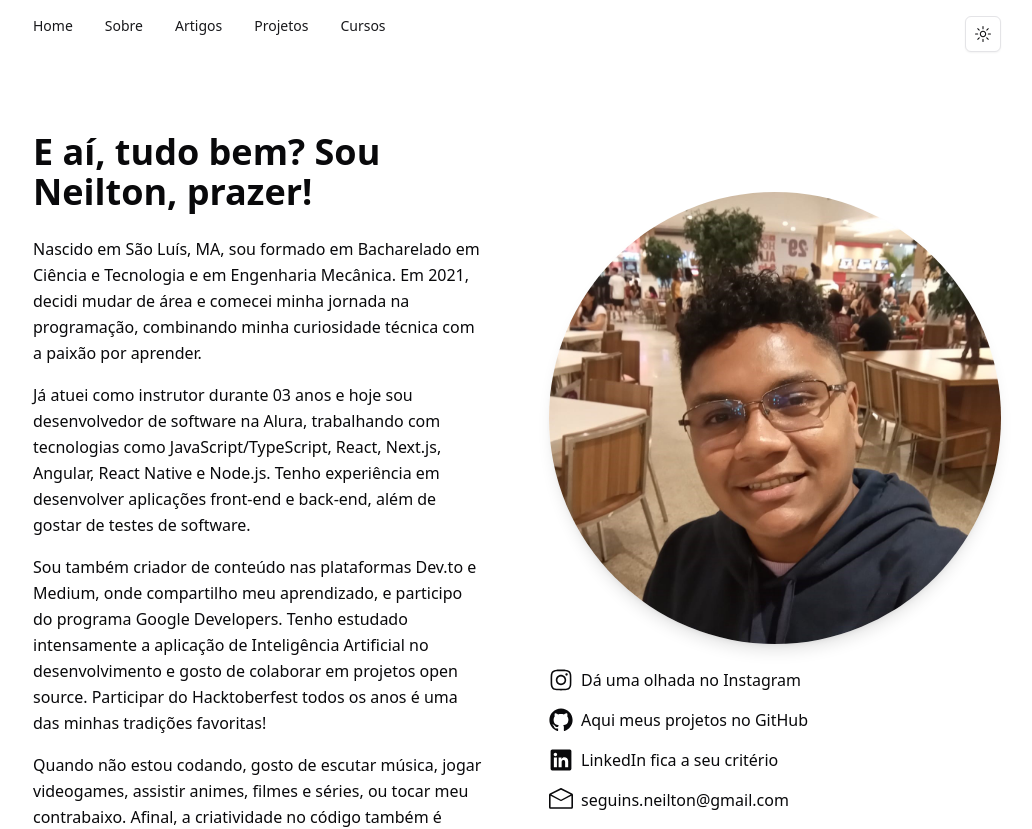
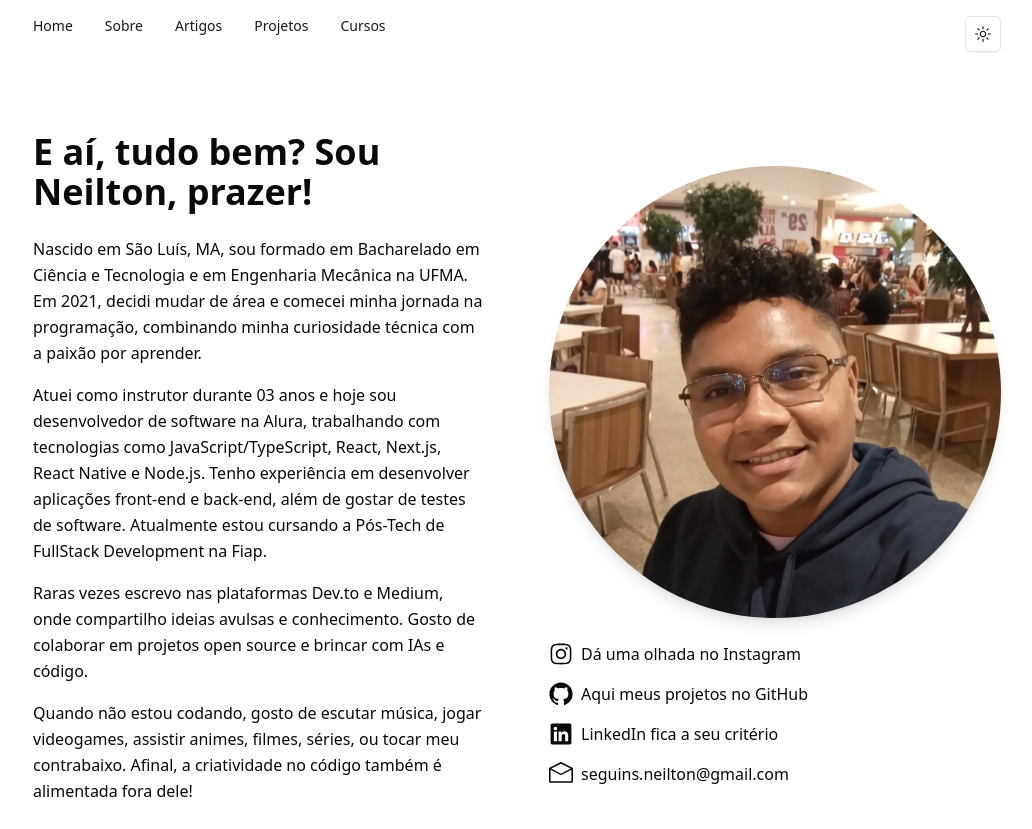
Before and after one commit to NeiltonSeguins/portfolio-site, a Next.js app: page /about in a window 1280 px wide. Shown: the top 829 px of the page, without its empty margins (123-1155 px from the left). Built offline with nearby package versions, Linux system fonts and the light colour scheme.

Commit message:
fix: ajusta alguns estilos e o texto do profile.

```diff
--- a/src/app/about/page.tsx
+++ b/src/app/about/page.tsx
@@ -18,10 +18,10 @@ interface AboutPageData {
 const aboutData = {
   name: "Neilton",
   description: [
-    "Nascido em São Luís, MA, sou formado em Bacharelado em Ciência e Tecnologia e em Engenharia Mecânica. Em 2021, decidi mudar de área e comecei minha jornada na programação, combinando minha curiosidade técnica com a paixão por aprender.",
-    "Já atuei como instrutor durante 03 anos e hoje sou desenvolvedor de software na Alura, trabalhando com tecnologias como JavaScript/TypeScript, React, Next.js, Angular, React Native e Node.js. Tenho experiência em desenvolver aplicações front-end e back-end, além de gostar de testes de software.",
-    "Sou também criador de conteúdo nas plataformas Dev.to e Medium, onde compartilho meu aprendizado, e participo do programa Google Developers. Tenho estudado intensamente a aplicação de Inteligência Artificial no desenvolvimento e gosto de colaborar em projetos open source. Participar do Hacktoberfest todos os anos é uma das minhas tradições favoritas!",
-    "Quando não estou codando, gosto de escutar música, jogar videogames, assistir animes, filmes e séries, ou tocar meu contrabaixo. Afinal, a criatividade no código também é alimentada fora dele!",
+    "Nascido em São Luís, MA, sou formado em Bacharelado em Ciência e Tecnologia e em Engenharia Mecânica na UFMA. Em 2021, decidi mudar de área e comecei minha jornada na programação, combinando minha curiosidade técnica com a paixão por aprender.",
+    "Atuei como instrutor durante 03 anos e hoje sou desenvolvedor de software na Alura, trabalhando com tecnologias como JavaScript/TypeScript, React, Next.js, React Native e Node.js. Tenho experiência em desenvolver aplicações front-end e back-end, além de gostar de testes de software. Atualmente estou cursando a Pós-Tech de FullStack Development na Fiap.",
+    "Raras vezes escrevo nas plataformas Dev.to e Medium, onde compartilho ideias avulsas e conhecimento. Gosto de colaborar em projetos open source e brincar com IAs e código.",
+    "Quando não estou codando, gosto de escutar música, jogar videogames, assistir animes, filmes, séries, ou tocar meu contrabaixo. Afinal, a criatividade no código também é alimentada fora dele!",
   ],
   image: profilePic,
   links: [
--- a/src/app/layout.tsx
+++ b/src/app/layout.tsx
@@ -24,9 +24,9 @@ export default function RootLayout({
           disableTransitionOnChange
         >
           <div className="flex justify-center min-h-screen">
-            <div className="w-full max-w-[1000px] px-4">
+            <div className="w-full max-w-[1000px] px-4 flex flex-col min-h-screen">
               <Header />
-              {children}
+              <main className="flex-1">{children}</main>
               <Footer />
             </div>
           </div>
--- a/src/components/Header/index.tsx
+++ b/src/components/Header/index.tsx
@@ -34,7 +34,7 @@ const Header = () => {
 
       {/* Botão de alternância (menu hamburguer) para telas pequenas */}
       <button
-        className="sm:hidden flex items-center px-4"
+        className="sm:hidden flex items-center"
         onClick={toggleMenu}
         aria-label="Toggle menu"
       >
--- a/src/components/PageLayout/index.tsx
+++ b/src/components/PageLayout/index.tsx
@@ -15,7 +15,7 @@ const PageLayout = ({ heading, subheading, items }: PageLayoutProps) => {
         <p className="text-lg  mt-4 mb-16">{subheading}</p>
       </div>
       <div className="md:border-l md:border-zinc-100 md:pl-6 md:dark:border-zinc-700/40">
-        <div className="flex max-w-3xl flex-col space-y-16">
+        <div className="flex max-w-3xl flex-col space-y-8 md:space-y-16">
           {items.map((item) => (
             <ListItemCard key={item.id} item={item} />
           ))}
```
